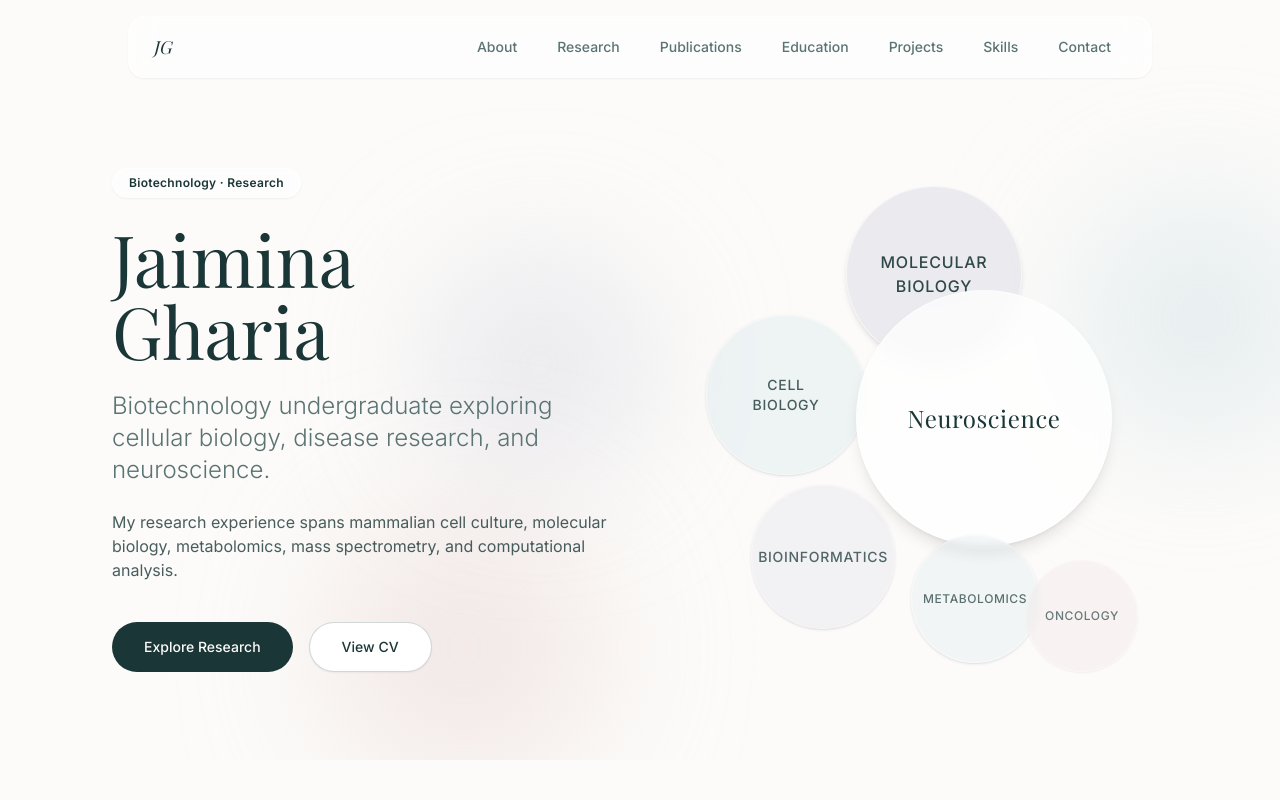
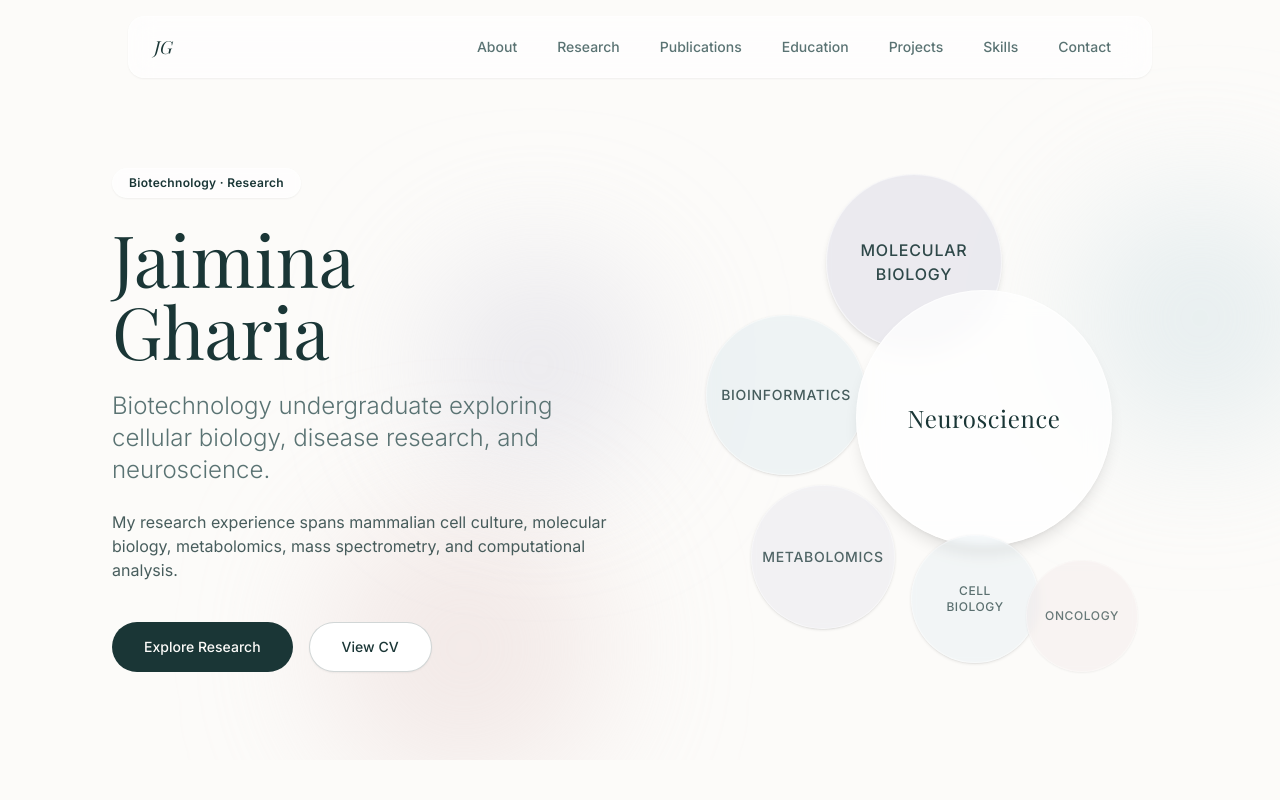
Before and after one commit to Jaimina-Gharia/Jaimina-Gharia.github.io, a React (Vite) app: page / in a window 1280 px wide. Shown: the top 800 px of the page. Built offline with nearby package versions, Linux system fonts and the light colour scheme; a web font is replaced by a local one.

Commit message:
Updates-03

```diff
--- a/src/components/About.jsx
+++ b/src/components/About.jsx
@@ -32,6 +32,7 @@ const About = () => {
                 {profileData.about}
               </p>
 
+              <template>
               <div className="bg-white/50 rounded-xl p-6 border border-white/60 shadow-sm">
                 <h3 className="text-sm font-semibold tracking-wide text-scientific-teal uppercase mb-4">
                   Research Focus
@@ -44,6 +45,7 @@ const About = () => {
                   ))}
                 </div>
               </div>
+                </template>
             </div>
           </div>
         </div>
--- a/src/components/Hero.jsx
+++ b/src/components/Hero.jsx
@@ -91,7 +91,7 @@ const Hero = () => {
           <div className="relative w-[500px] h-[500px] max-w-full">
 
             {/* MOLECULAR BIOLOGY — prominent */}
-            <div className="absolute top-4 left-[180px] w-36 h-36 md:w-44 md:h-44
+            <div className="absolute top-1 left-[160px] w-36 h-36 md:w-44 md:h-44
               bg-scientific-lavender/40 backdrop-blur-sm
               border border-white/50 rounded-full shadow-md
               flex items-center justify-center text-center p-4
@@ -103,7 +103,7 @@ const Hero = () => {
               </span>
             </div>
 
-            {/* CELL BIOLOGY — medium-large */}
+            {/* BIOINFORMATICS — medium-large */}
             <div className="absolute top-[145px] left-10 w-32 h-32 md:w-40 md:h-40
               bg-scientific-blue/30 backdrop-blur-sm
               border border-white/40 rounded-full shadow
@@ -112,7 +112,7 @@ const Hero = () => {
               animate-float animation-delay-4000">
               <span className="font-sans font-medium text-xs md:text-sm
                 text-scientific-teal/80 tracking-wider uppercase">
-                Cell<br />Biology
+                Bioinformatics
               </span>
             </div>
 
@@ -138,11 +138,11 @@ const Hero = () => {
               animate-float animation-delay-2000">
               <span className="font-sans font-medium text-xs md:text-sm
                 text-scientific-teal/75 tracking-wider uppercase">
-                Bioinformatics
+                Metabolomics
               </span>
             </div>
 
-            {/* BIOINFORMATICS — smaller */}
+            {/* CELL BIOLOGY — smaller */}
             <div className="absolute top-[365px] left-[245px] w-24 h-24 md:w-32 md:h-32
               bg-scientific-blue/20 backdrop-blur-sm
               border border-white/35 rounded-full shadow
@@ -151,7 +151,7 @@ const Hero = () => {
               animate-float animation-delay-4000">
               <span className="font-sans font-medium text-[10px] md:text-xs
                 text-scientific-teal/70 tracking-wider uppercase">
-                Metabolomics
+                Cell<br />Biology
               </span>
             </div>
 
```
